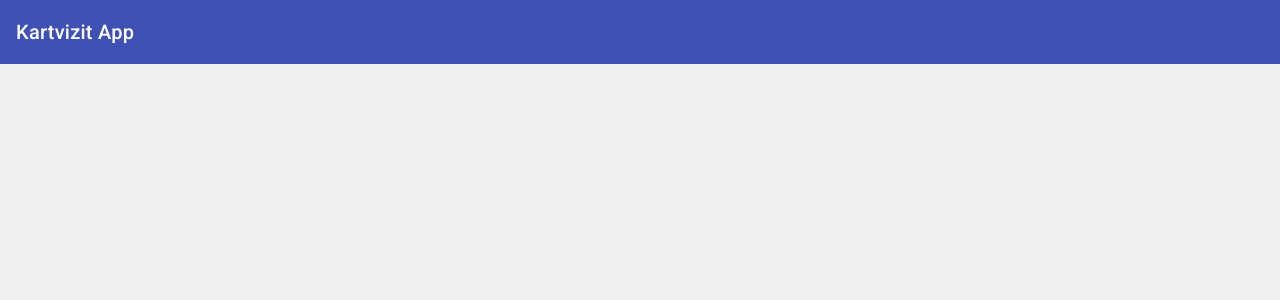
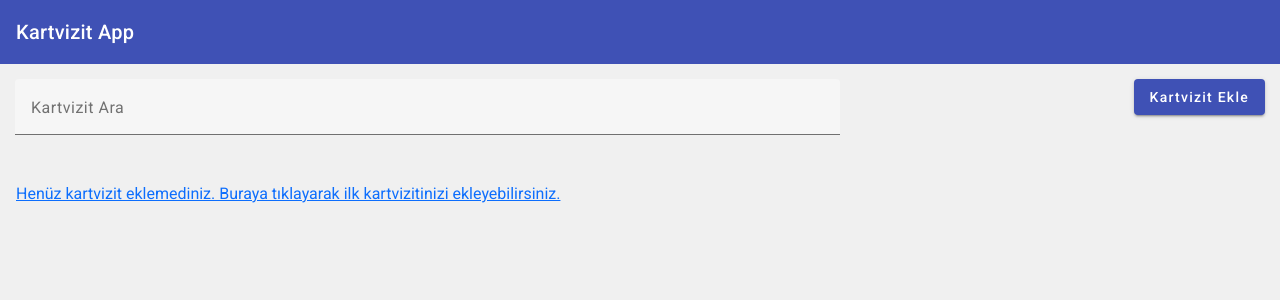
Before and after one commit to necdetuygur/kartvizit-app, an Angular app: page / in a window 1280 px wide. Shown: the top 300 px of the page. Built offline with nearby package versions, Linux system fonts and the light colour scheme.

Commit message:
Add CardsComponent with lazy-loaded route

```diff
--- a/src/app/app.routes.ts
+++ b/src/app/app.routes.ts
@@ -1,3 +1,8 @@
 import { Routes } from '@angular/router';
 
-export const routes: Routes = [];
+export const routes: Routes = [
+  {
+    path: '',
+    loadComponent: () => import('./cards/cards.component').then((m) => m.CardsComponent),
+  },
+];
--- /dev/null
+++ b/src/app/cards/cards.component.css
@@ -0,0 +1,3 @@
+.page-title {
+  margin-bottom: 20px;
+}
--- /dev/null
+++ b/src/app/cards/cards.component.html
@@ -0,0 +1,28 @@
+<div class="row mb-4">
+  <div class="col-md-8">
+    <app-card-search></app-card-search>
+  </div>
+  <div class="col-md-4 text-end">
+    <button mat-raised-button color="primary" (click)="openDialog()">Kartvizit Ekle</button>
+  </div>
+</div>
+
+<div class="row">
+  <div class="col-12">
+    @if (loading()) {
+      <p>Kartvizitler yükleniyor. Lütfen bekleyiniz.</p>
+    }
+  </div>
+  <div class="col-12">
+    @if (cardService.cards().length === 0) {
+      <button class="btn btn-link p-0" (click)="openDialog()">
+        Henüz kartvizit eklemediniz. Buraya tıklayarak ilk kartvizitinizi ekleyebilirsiniz.
+      </button>
+    }
+  </div>
+  @for (item of cardService.filteredCards(); track item.id) {
+    <div class="col-md-3 mb-4">
+      <app-card-item [card]="item"></app-card-item>
+    </div>
+  }
+</div>
--- /dev/null
+++ b/src/app/cards/cards.component.ts
@@ -0,0 +1,25 @@
+import { Component, inject, signal } from '@angular/core';
+import { MatButtonModule } from '@angular/material/button';
+import { MatDialog, MatDialogModule } from '@angular/material/dialog';
+
+import { CardItemComponent } from './card-item/card-item.component';
+import { CardModalComponent } from './card-modal/card-modal.component';
+import { CardSearchComponent } from './card-search/card-search.component';
+import { CardService } from '../services/card.service';
+
+@Component({
+  selector: 'app-cards',
+  imports: [MatButtonModule, MatDialogModule, CardItemComponent, CardSearchComponent],
+  templateUrl: './cards.component.html',
+  styleUrl: './cards.component.css',
+})
+export class CardsComponent {
+  protected readonly cardService = inject(CardService);
+  protected readonly loading = signal(false);
+
+  private readonly dialog = inject(MatDialog);
+
+  openDialog(): void {
+    this.dialog.open(CardModalComponent);
+  }
+}
```
Also changed, not shown: 1 other file (tests, documents, lock files or other folders).
